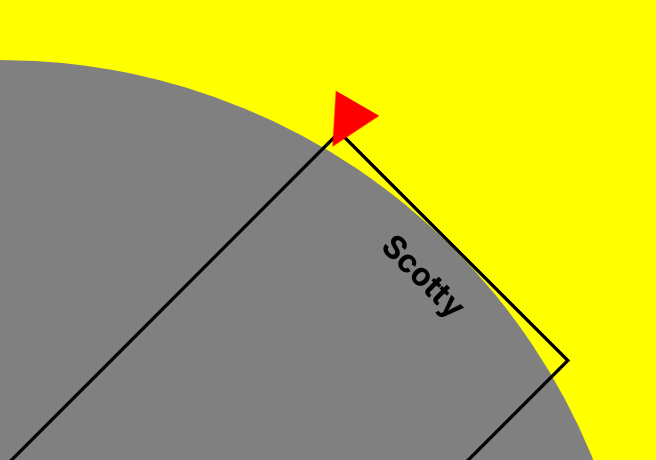
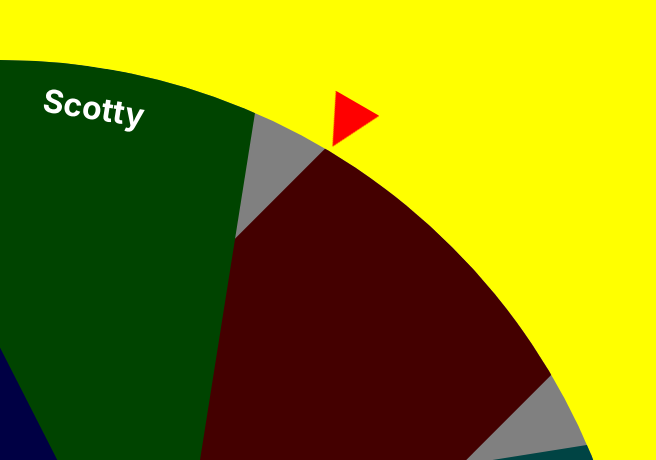
Before and after one commit to doopingen/geekout-hackathon, a React (Create React App) app: page / in a window 1280 px wide. Shown: the part 340-800 px from the top of the page, without its empty margins (0-656 px from the left). Built offline with nearby package versions, Linux system fonts and the light colour scheme.

Commit message:
Added background color support to spin wheel

```diff
--- a/src/App.css
+++ b/src/App.css
@@ -29,6 +29,7 @@ body {
   animation-duration: 10s;
   animation-iteration-count: infinite;
   animation-timing-function: linear;
+  overflow: hidden;
 }
 
 .wheel-spoke-container {
@@ -37,7 +38,8 @@ body {
   height: 100%;
   left: 50%;
   top: 50%;
-  border: 3px solid black;
+  /* border: 3px solid black; */
+  color: white;
 }
 
 .marker {
--- a/src/App.js
+++ b/src/App.js
@@ -9,7 +9,7 @@ function App() {
 
   useEffect(() => {
     setColors(['#400', '#440', '#040', '#044', '#004']);
-    setCharacters(['Captain Kirk', 'Mr. Spock', 'Scotty', 'Bones'])
+    setCharacters(['Captain Kirk', 'Mr. Spock', 'Scotty', 'Bones', 'Uhuru'])
   }, [])
 
 
--- a/src/components/wheel.js
+++ b/src/components/wheel.js
@@ -3,12 +3,15 @@ import React from 'react';
 const Wheel = props => {
 
     const numSpokes = props.characters.length;
+    const numColors = props.colors.length;
 
     return (
         <>
             <div className="wheel-container">
                 {   props.characters.map((character, i) => {
-                        const rotation = {transform: `translate(-50%, -50%) rotate(${((360 / numSpokes) * i) + 45}deg)`};
+                        const rotation = {transform: `translate(-50%, -50%) rotate(${((360 / numSpokes) * i) + 45}deg)`,
+                            backgroundColor: `${props.colors[i % numColors]}`
+                        };
                         return (
                             <div key={i} className="wheel-spoke-container" style={rotation}>
                                 <h1>{character}</h1>
```
